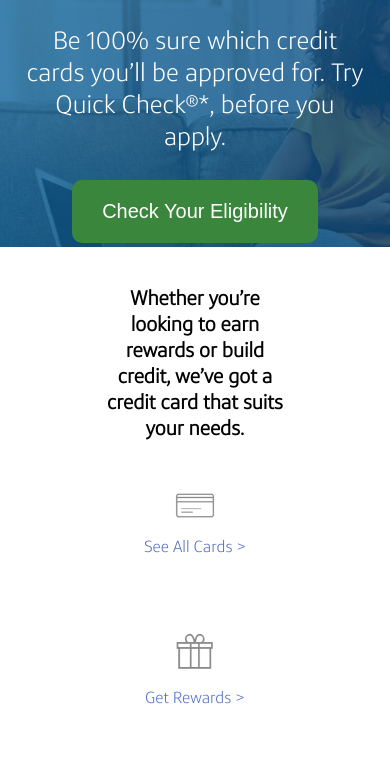
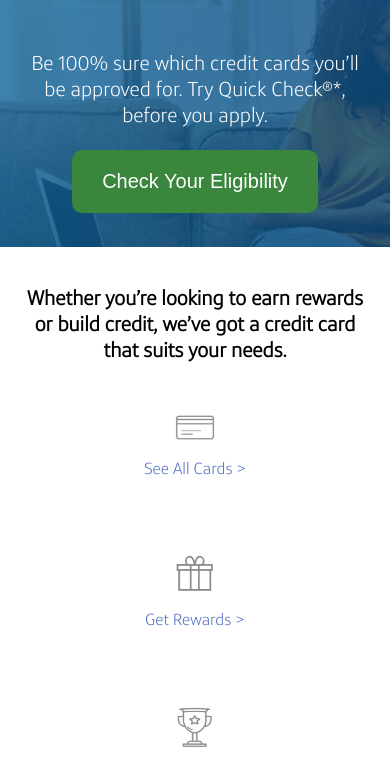
Before and after one commit to angelokimhui/capone.github.io, a plain HTML site: page index.html in a window 390 px wide. Shown: the part 85-844 px from the top of the page. Drawn offline with Linux system fonts and the light colour scheme.

Commit message:
index.css : Fix responsive paddings

```diff
--- a/index.css
+++ b/index.css
@@ -152,4 +152,14 @@ body {
   .quickcheck p.qctxt {
     font-size: 25px;
   }
+
+  .textoffers {
+    padding: 20px 20px;
+  }
 }
+
+@media screen and (max-width : 393px) {
+  .quickcheck p.qctxt {
+    font-size: 20px;
+  }
+}
```
